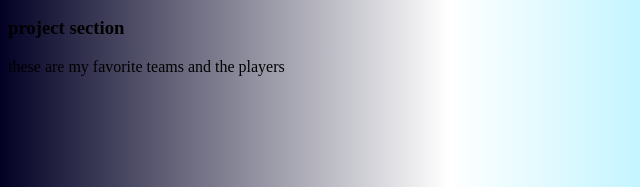
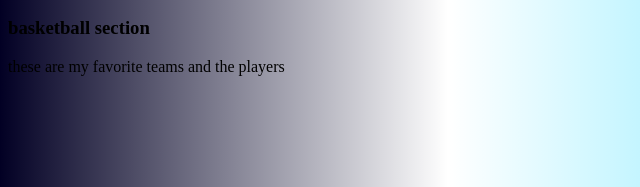
Before and after one commit to m1545/Mike.github.io, a plain HTML site: page index.html in a window 1280 px wide. Shown: the part 459-646 px from the top of the page, 0-640 px from the left. Drawn offline with Linux system fonts and the light colour scheme.

Commit message:
Update index.html

```diff
--- a/index.html
+++ b/index.html
@@ -19,7 +19,7 @@
   <img src="IMG_2022.jpeg">
 </div>
 <div id="section2">
-  <h3>project section</h3>
+  <h3>basketball section</h3>
   <p>these are my favorite teams and the players</p>
   <img src="IMG_2735.jpe">
   <img src="IMG_2736.png">
```
